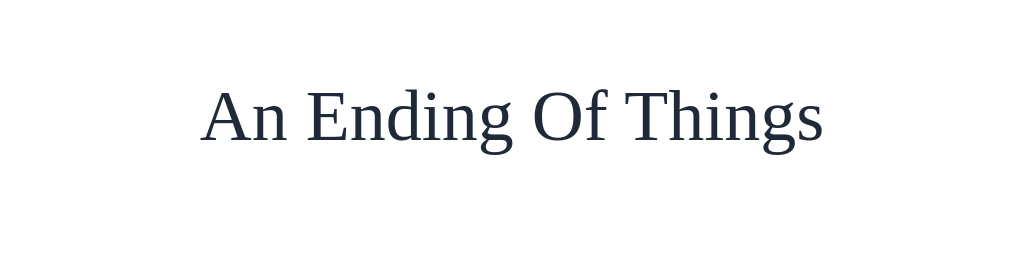
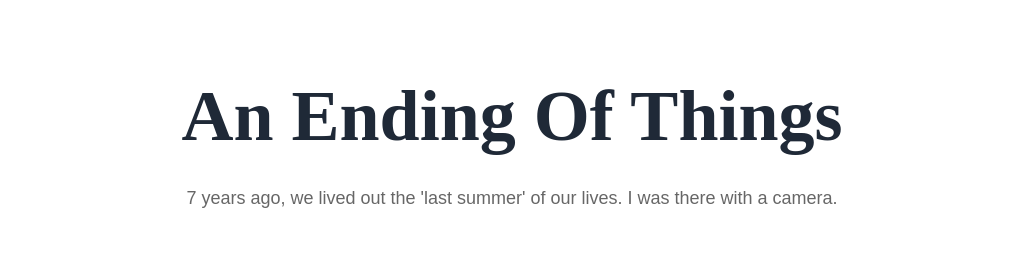
Before and after one commit to CinnamonRolls1/aeot, a Next.js app: page / in a window 1280 px wide. Shown: the top 262 px of the page, without its empty margins (128-1151 px from the left). Built offline with nearby package versions, Linux system fonts and the light colour scheme; a web font is replaced by a local one.

Commit message:
code cleaning, autoplay

```diff
--- a/src/app/page.js
+++ b/src/app/page.js
@@ -3,16 +3,19 @@
 import React, { useState, useEffect } from 'react';
 import MediaGrid from '../components/MediaGrid';
 import Lightbox from '../components/Lightbox';
+import { Description, Field } from '@headlessui/react';
 
 const HomePage = () => {
   const [lightboxOpen, setLightboxOpen] = useState(false);
   const [currentMediaIndex, setCurrentMediaIndex] = useState(0);
   const [mediaFiles, setMediaFiles] = useState([]);
 
+  const currentYear = new Date().getFullYear();
+  const yearsSince2017 = currentYear - 2017;
+
   useEffect(() => {
-    // Dynamically generate media files instead of hardcoding them
-    const mediaCount = 33; // Number of media files available
-    const videoIndices = [7, 10, 11, 12, 16, 18, 19, 21, 22, 23, 24, 25, 29, 30]
+    const mediaCount = 33;
+    const videoIndices = [7, 10, 11, 12, 16, 18, 19, 21, 22, 23, 24, 25, 29, 30];
     const files = Array.from({ length: mediaCount }, (_, i) => {
       const index = mediaCount - i;
       const isVideo = videoIndices.includes(index);
@@ -36,7 +39,12 @@ const HomePage = () => {
 
   return (
     <div className="min-h-screen bg-white px-40 pt-20">
-      <h1 className="text-7xl font-sans text-center text-gray-800 mb-12">An Ending Of Things</h1>
+      <h3 className="text-7xl font-bold font-sans text-center text-gray-800 mb-8">An Ending Of Things</h3>
+      <Field>
+        <Description className="text-lg text-center text-black/60 mb-1">
+          {yearsSince2017} years ago, we lived out the 'last summer' of our lives. I was there with a camera.
+        </Description>
+      </Field>
       <MediaGrid mediaFiles={mediaFiles} openLightbox={openLightbox} />
       {lightboxOpen && (
         <Lightbox
--- a/src/components/Lightbox.js
+++ b/src/components/Lightbox.js
@@ -24,8 +24,8 @@ const Lightbox = ({ isOpen, onRequestClose, mediaFile }) => {
               autoPlay
               muted
               playsInline
-              loop // Loops the video continuously
-              controls={false} // Ensure video controls are hidden
+              loop
+              controls={false}
             >
               <source src={mediaFile.src} type="video/mp4" />
             </video>
--- a/src/components/MediaGrid.js
+++ b/src/components/MediaGrid.js
@@ -12,8 +12,8 @@ const MediaGrid = ({ mediaFiles, openLightbox }) => {
             <Image
               src={file.thumbnail}
               alt={`Media ${index + 1}`}
-              width={500} // Set appropriate width for the image
-              height={500} // Set appropriate height for the image
+              width={500}
+              height={500}
               className="w-full h-auto"
               loading="lazy"
             />
@@ -24,10 +24,10 @@ const MediaGrid = ({ mediaFiles, openLightbox }) => {
               width={500}
               height={500}
               className="w-full h-auto"
-              muted // Ensures videos autoplay without sound
-              autoPlay // Starts playing automatically
-              playsInline // Ensures autoplay works on mobile devices
-              loop // Loops the video
+              muted
+              autoPlay
+              playsInline
+              loop
             />
           ) : null}
         </div>
```
